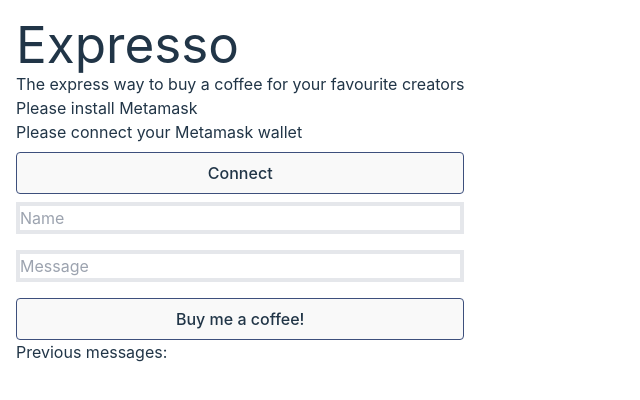
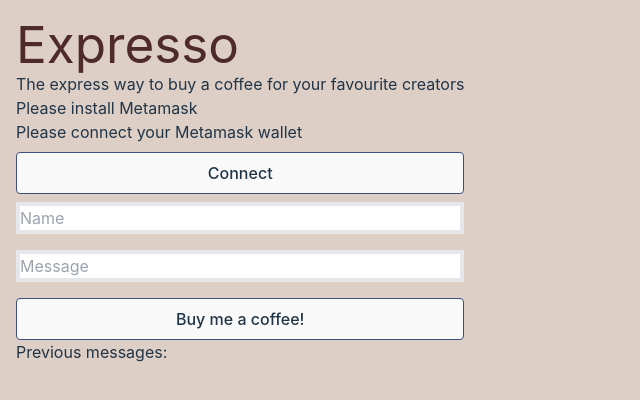
Before and after one commit to benjbright/2-buy-me-a-coffee, a React (Vite) app: page / in a window 1280 px wide. Shown: the top 400 px of the page, without its empty margins (0-640 px from the left). Built offline with nearby package versions, Linux system fonts and the light colour scheme.

Commit message:
Minor style updates

```diff
--- a/index.html
+++ b/index.html
@@ -6,7 +6,7 @@
     <meta name="viewport" content="width=device-width, initial-scale=1.0" />
     <title>Vite + React</title>
   </head>
-  <body>
+  <body class="bg-[#DDCEC6]">
     <div id="root"></div>
     <script type="module" src="/src/main.jsx"></script>
   </body>
--- a/src/App.jsx
+++ b/src/App.jsx
@@ -135,7 +135,7 @@
 
   return (
     <div className="min-h-screen p-4">
-      <h1>Expresso</h1>
+      <h1 className="text-[#4E2A2A]">Expresso</h1>
       <p>The express way to buy a coffee for your favourite creators</p>
       {ethereum ? (
         <p>Metamask wallet detected!</p>
```
Also changed, not shown: 1 other file (tests, documents, lock files or other folders).
